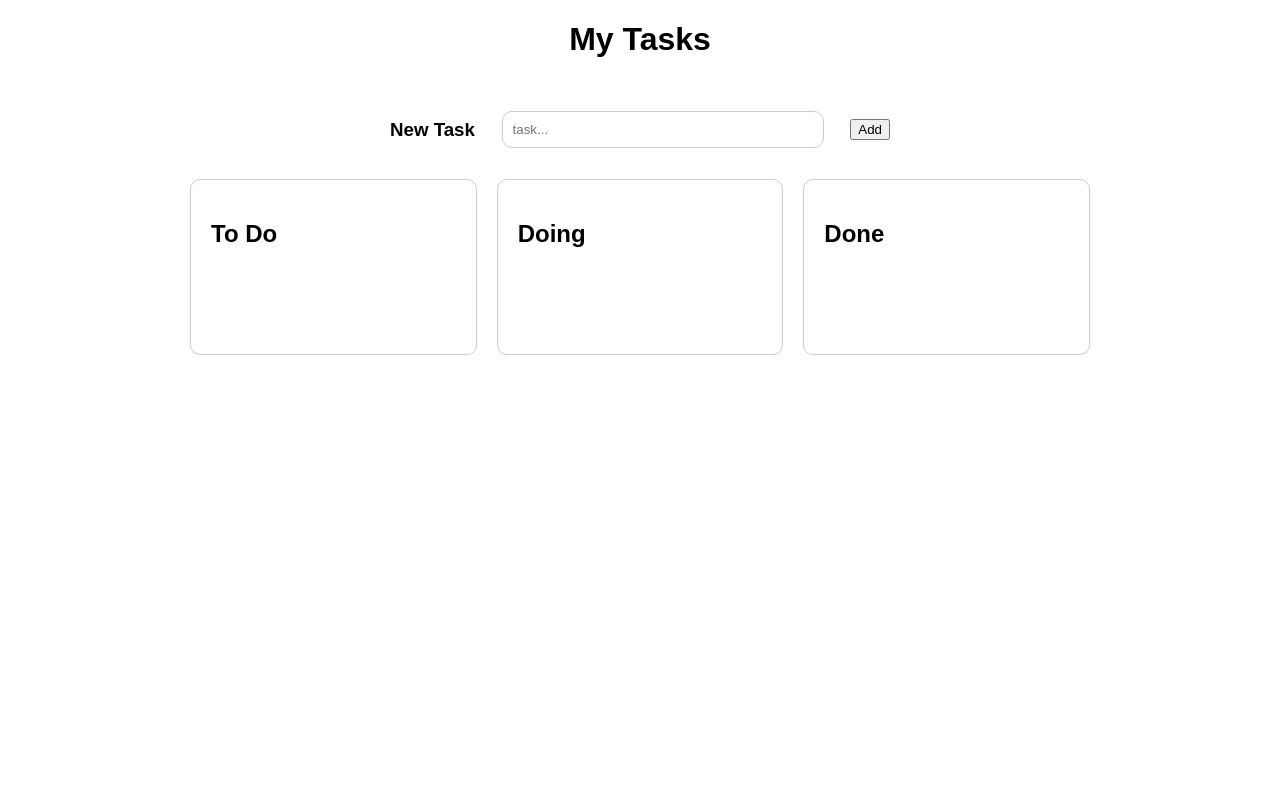
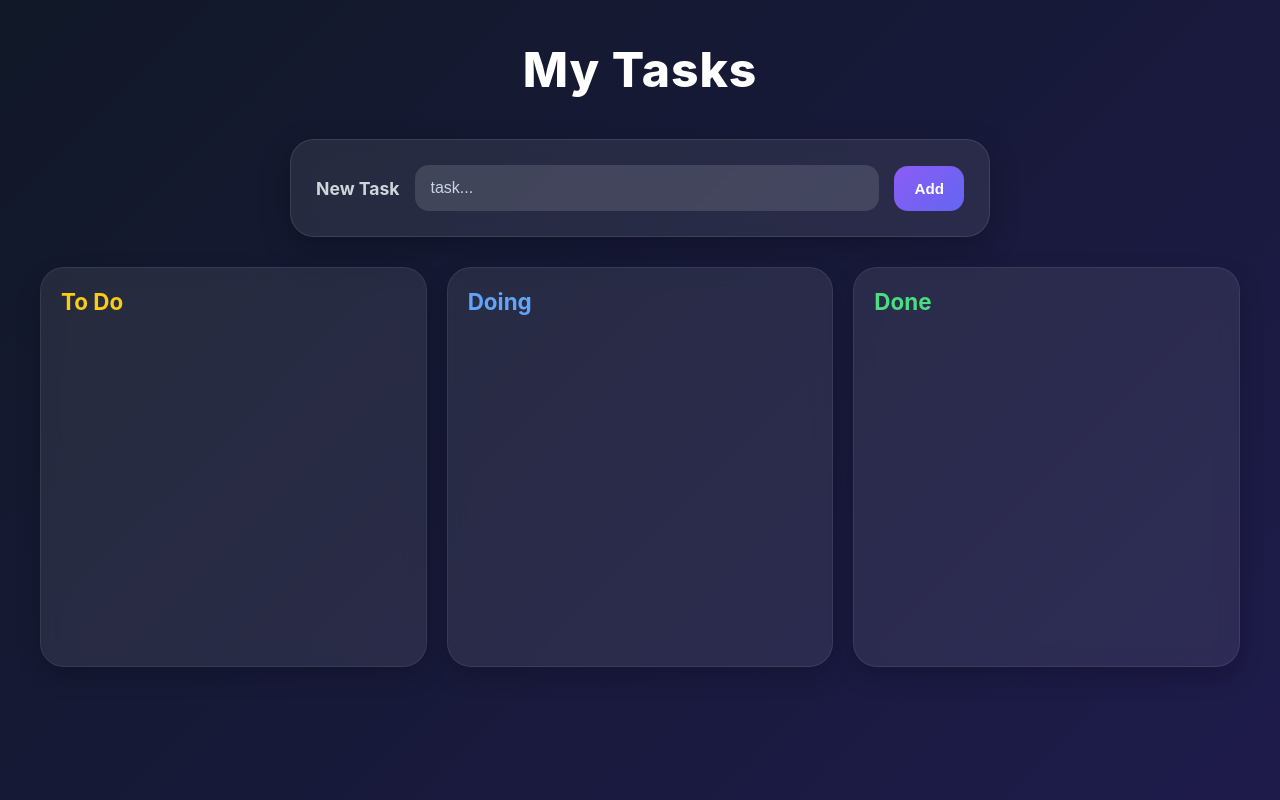
Before and after one commit to karinagb/to-do-app, a plain HTML site: page index.html in a window 1280 px wide. Drawn offline with Linux system fonts and the light colour scheme.

Commit message:
update style

```diff
--- a/style.css
+++ b/style.css
@@ -1,74 +1,233 @@
-body {
+/* ===== RESET ===== */
+
+* {
   margin: 0;
-  font-family: sans-serif;
+  padding: 0;
+  box-sizing: border-box;
 }
 
+/* ===== BODY ===== */
+
+body {
+  min-height: 100vh;
+  font-family: "Inter", sans-serif;
+  background: linear-gradient(135deg, #111827, #1e1b4b);
+  color: #f9fafb;
+}
+
+/* ===== HEADER ===== */
+
 header {
-  display: flex;
-  justify-content: center;
+  text-align: center;
+  padding: 40px 20px 20px;
 }
+
+header h1 {
+  font-size: 3rem;
+  font-weight: 800;
+  letter-spacing: 1px;
+  color: #ffffff;
+}
+
+/* ===== MAIN ===== */
 
 main {
   display: flex;
   flex-direction: column;
   align-items: center;
-  gap: 20px;
+  gap: 30px;
   padding: 20px;
 }
 
+/* ===== ADD TASK ===== */
+
 .add-task {
+  width: 100%;
+  max-width: 700px;
+  background: rgba(255, 255, 255, 0.08);
+  backdrop-filter: blur(10px);
+
+  border: 1px solid rgba(255, 255, 255, 0.1);
+
+  padding: 25px;
+  border-radius: 24px;
+
   display: flex;
-  justify-content: space-between;
   align-items: center;
+  gap: 15px;
+
+  box-shadow: 0 10px 30px rgba(0, 0, 0, 0.25);
+}
+
+.add-task h3 {
+  font-size: 1.1rem;
+  white-space: nowrap;
+  color: #d1d5db;
+}
+
+.add-task input {
+  flex: 1;
+
+  padding: 14px 16px;
+
+  border: none;
+  border-radius: 14px;
+
+  background: rgba(255, 255, 255, 0.12);
+  color: white;
+
+  font-size: 1rem;
+
+  outline: none;
+
+  transition: 0.2s ease;
+}
+
+.add-task input::placeholder {
+  color: #cbd5e1;
+}
+
+.add-task input:focus {
+  background: rgba(255, 255, 255, 0.18);
+  box-shadow: 0 0 0 3px rgba(139, 92, 246, 0.35);
+}
+
+/* ===== BUTTON ===== */
+
+button {
+  padding: 14px 20px;
+
+  border: none;
+  border-radius: 14px;
+
+  background: linear-gradient(135deg, #8b5cf6, #6366f1);
+
+  color: white;
+  font-size: 0.95rem;
+  font-weight: 600;
+
+  cursor: pointer;
+
+  transition: 0.25s ease;
+}
+
+button:hover {
+  transform: translateY(-2px);
+  opacity: 0.95;
+}
+
+button:active {
+  transform: scale(0.98);
+}
+
+/* ===== STATES ===== */
+
+.states {
   width: 100%;
-  max-width: 500px;
+  max-width: 1200px;
+
+  display: flex;
+  flex-direction: column;
   gap: 20px;
 }
 
-input {
-  padding: 10px;
-  width: 60%;
-  border-radius: 10px;
-  border: 0.2px solid #ccc;
-}
+/* ===== RESPONSIVE ===== */
 
-.states {
-  display: flex;
-  flex-direction: column;
-  justify-content: space-between;
-  width: 100%;
-  max-width: 900px;
-  gap: 20px;
-}
-
-@media (min-width: 720px) {
+@media (min-width: 850px) {
   .states {
-    display: flex;
     flex-direction: row;
-    justify-content: space-between;
+    align-items: flex-start;
   }
 }
 
+/* ===== STATE CARD ===== */
+
 .state {
   flex: 1;
+
+  background: rgba(255, 255, 255, 0.08);
+  backdrop-filter: blur(10px);
+
+  border: 1px solid rgba(255, 255, 255, 0.08);
+
+  border-radius: 24px;
+
   padding: 20px;
-  border: 1px solid #ccc;
-  border-radius: 10px;
+
+  min-height: 400px;
+
+  box-shadow: 0 10px 25px rgba(0, 0, 0, 0.2);
 }
+
+/* ===== COLUMN TITLES ===== */
+
+.state h2 {
+  margin-bottom: 20px;
+  font-size: 1.4rem;
+  font-weight: 700;
+}
+
+/* ===== COLUMN COLORS ===== */
+
+.to-do h2 {
+  color: #facc15;
+}
+
+.doing h2 {
+  color: #60a5fa;
+}
+
+.done h2 {
+  color: #4ade80;
+}
+
+/* ===== TASK LIST ===== */
 
 ul {
   list-style: none;
-  padding: 0;
-  min-height: 50px;
+
+  display: flex;
+  flex-direction: column;
+  gap: 14px;
+
+  min-height: 100px;
 }
 
+/* ===== TASK ITEM ===== */
+
 li {
-  flex: 1;
-  padding: 10px;
-  margin: 10px 0;
-  border: 1px solid #ccc;
+  background: rgba(255, 255, 255, 0.08);
+
+  border: 1px solid rgba(255, 255, 255, 0.08);
+
+  border-radius: 16px;
+
+  padding: 14px 16px;
+
+  display: flex;
+  align-items: center;
+  justify-content: space-between;
+  gap: 10px;
+
+  transition: 0.2s ease;
+}
+
+li:hover {
+  transform: translateY(-2px);
+  background: rgba(255, 255, 255, 0.12);
+}
+
+/* ===== SCROLLBAR ===== */
+
+::-webkit-scrollbar {
+  width: 10px;
+}
+
+::-webkit-scrollbar-track {
+  background: #111827;
+}
+
+::-webkit-scrollbar-thumb {
+  background: #4f46e5;
   border-radius: 10px;
-  display: flex;
-  flex-direction: row;
-  justify-content: space-between;
 }
```
